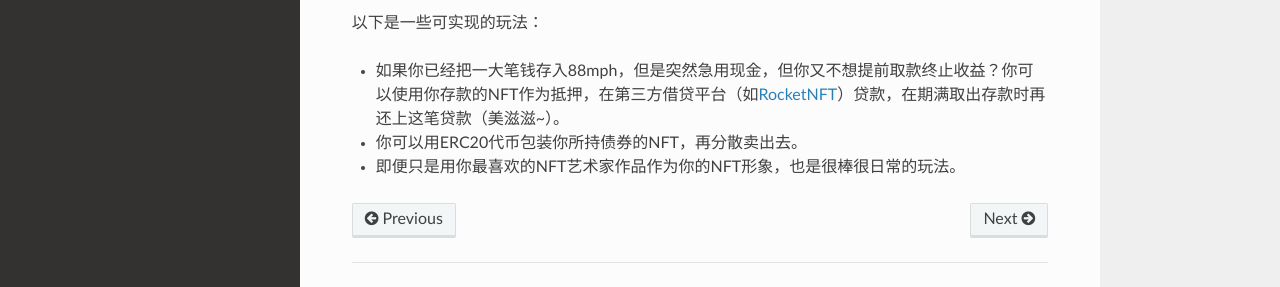
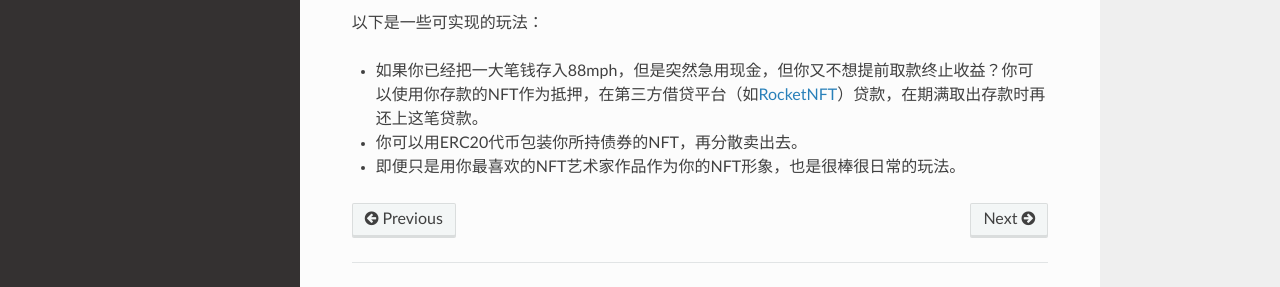
Before and after one commit to 88mphapp/docs, an MkDocs documentation site: the page built from docs/howitworks.md, in a window 1280 px wide and 900 px high, scrolled down 1175 px. Shown: the part 568-855 px from the top of the window. Built offline with MkDocs 1.6.1, drawn with Linux system fonts in a browser that asks for light colours; nearby versions of some CDN libraries.

Commit message:
Update howitworks.md

```diff
--- a/docs/howitworks.md
+++ b/docs/howitworks.md
@@ -45,6 +45,6 @@
 
 以下是一些可实现的玩法：
 
-- 如果你已经把一大笔钱存入88mph，但是突然急用现金，但你又不想提前取款终止收益？你可以使用你存款的NFT作为抵押，在第三方借贷平台（如[RocketNFT](https://medium.com/@AlexMasmej/introducing-rocket-get-a-loan-against-your-nfts-f67b1b5738f0)）贷款，在期满取出存款时再还上这笔贷款（美滋滋~）。
+- 如果你已经把一大笔钱存入88mph，但是突然急用现金，但你又不想提前取款终止收益？你可以使用你存款的NFT作为抵押，在第三方借贷平台（如[RocketNFT](https://medium.com/@AlexMasmej/introducing-rocket-get-a-loan-against-your-nfts-f67b1b5738f0)）贷款，在期满取出存款时再还上这笔贷款。
 - 你可以用ERC20代币包装你所持债券的NFT，再分散卖出去。
 - 即便只是用你最喜欢的NFT艺术家作品作为你的NFT形象，也是很棒很日常的玩法。
```
